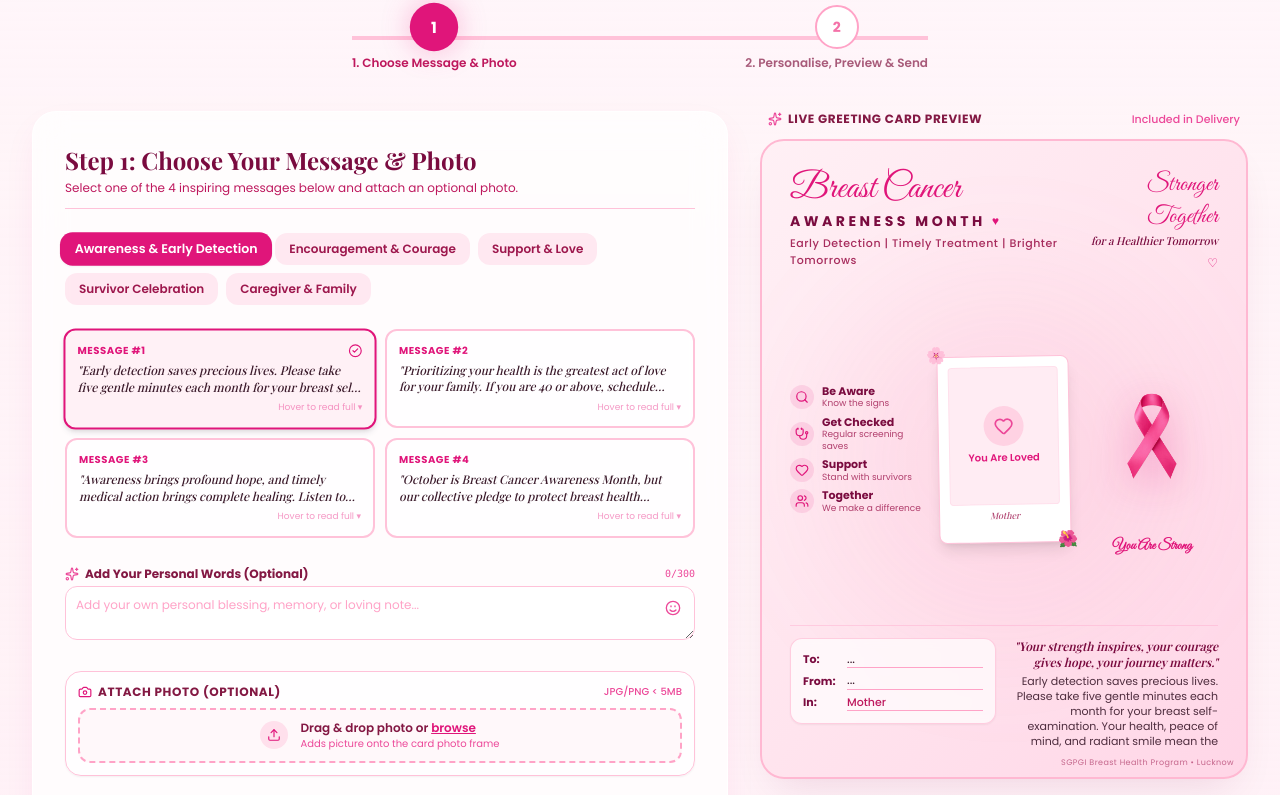
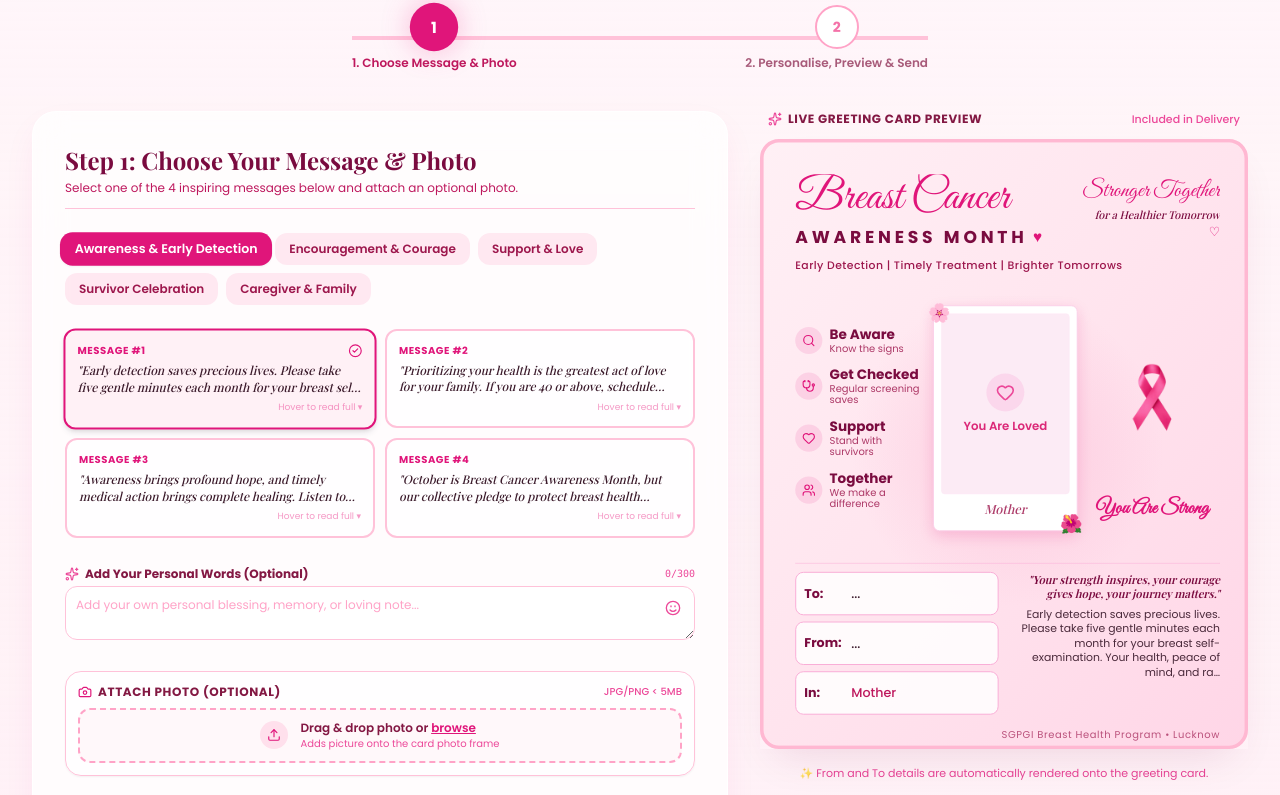
Before and after one commit to Prajit-333/pink, a React (Vite) app: page / in a window 1280 px wide. Shown: the part 1710-2505 px from the top of the page. Built offline with nearby package versions, Linux system fonts and the light colour scheme; a web font is replaced by a local one.

Commit message:
changed the image alignment

```diff
--- a/src/components/CardPreview.jsx
+++ b/src/components/CardPreview.jsx
@@ -1,5 +1,5 @@
-import React, { forwardRef } from 'react';
-import { Search, Stethoscope, Heart, Users, Sparkles } from 'lucide-react';
+import React, { forwardRef, useEffect, useRef, useState } from 'react';
+import { Search, Stethoscope, Heart, Users } from 'lucide-react';
 
 export const CARD_STYLES = [
   {
@@ -32,6 +32,254 @@ export const CARD_STYLES = [
   },
 ];
 
+const CARD_WIDTH = 1080;
+const CARD_HEIGHT = 1350;
+const NAME_MAX_CHARS = 36;     // fits 2 lines in a row
+const MESSAGE_MAX_CHARS = 150; // fits 5 lines in the right column
+
+const clipText = (value, maximum) => {
+  const text = String(value || '');
+  if (text.length <= maximum) return text;
+  return `${Array.from(text).slice(0, maximum - 1).join('').trimEnd()}…`;
+};
+
+const wrapSafe = {
+  minWidth: 0,
+  overflowWrap: 'anywhere',
+  wordBreak: 'break-word',
+};
+
+const CardCanvas = ({
+  canvasRef,
+  exportId,
+  recipient,
+  sender,
+  relationship,
+  messageText,
+  personalNote,
+  photoUrl,
+  currentStyle,
+}) => {
+  const rawMessage = personalNote ? `${personalNote} — ${messageText}` : messageText;
+  const safeMessage = clipText(rawMessage, MESSAGE_MAX_CHARS);
+  const sideItems = [
+    { Icon: Search, title: 'Be Aware', sub: 'Know the signs' },
+    { Icon: Stethoscope, title: 'Get Checked', sub: 'Regular screening saves' },
+    { Icon: Heart, title: 'Support', sub: 'Stand with survivors' },
+    { Icon: Users, title: 'Together', sub: 'We make a difference' },
+  ];
+  const rows = [
+  { label: 'To:', value: clipText(recipient || '...', NAME_MAX_CHARS), color: '#3B1A2B' },
+  { label: 'From:', value: clipText(sender || '...', NAME_MAX_CHARS), color: '#3B1A2B' },
+  { label: 'In:', value: clipText(relationship || 'Friend / Loved One', NAME_MAX_CHARS), color: '#BE185D' },
+];
+
+  return (
+    <div
+      ref={canvasRef}
+      id={exportId}
+      className={`greeting-card-export bg-gradient-to-br ${currentStyle.bgClass} text-[#3B1A2B] select-none`}
+      style={{
+        position: 'relative',
+        width: CARD_WIDTH,
+        height: CARD_HEIGHT,
+        minWidth: CARD_WIDTH,
+        maxWidth: 'none',
+        overflow: 'hidden',
+        boxSizing: 'border-box',
+        border: `8px solid ${currentStyle.borderColor}`,
+        borderRadius: 42,
+      }}
+    >
+      <div
+        style={{
+          position: 'absolute',
+          left: 190,
+          top: 330,
+          width: 700,
+          height: 700,
+          borderRadius: '50%',
+          background: 'radial-gradient(circle, rgba(244,114,168,0.22) 0%, rgba(244,114,168,0) 70%)',
+        }}
+      />
+
+      <div style={{ position: 'absolute', left: 70, top: 70, width: 940, height: 230, overflow: 'hidden' }}>
+        <div style={{ position: 'absolute', left: 0, top: 0, width: 650 }}>
+          <h2 className="font-script" style={{ fontSize: 100, lineHeight: 1.05, color: '#E0157A', margin: 0 }}>
+            Breast Cancer
+          </h2>
+          <div style={{ display: 'flex', alignItems: 'center', gap: 12, marginTop: 6 }}>
+            <span className="font-sans" style={{ fontSize: 38, fontWeight: 800, letterSpacing: '0.22em', color: '#7A0B3F', whiteSpace: 'nowrap' }}>
+              AWARENESS MONTH
+            </span>
+            <span style={{ fontSize: 34, color: '#E0157A' }}>♥</span>
+          </div>
+          <p style={{ fontSize: 24, fontWeight: 500, color: '#9D174D', margin: '16px 0 0', letterSpacing: '0.04em', whiteSpace: 'nowrap' }}>
+            Early Detection | Timely Treatment | Brighter Tomorrows
+          </p>
+        </div>
+        <div style={{ position: 'absolute', right: 0, top: 10, width: 320, textAlign: 'right' }}>
+          <p className="font-script" style={{ fontSize: 50, lineHeight: 1.1, color: '#E0157A', margin: 0 }}>
+            Stronger Together
+          </p>
+          <p className="font-serif" style={{ fontSize: 24, fontStyle: 'italic', color: '#7A0B3F', margin: '6px 0 0' }}>
+            for a Healthier Tomorrow
+          </p>
+          <span style={{ fontSize: 28, color: '#E0157A' }}>♡</span>
+        </div>
+      </div>
+
+      <div
+        style={{
+          position: 'absolute',
+          left: 70,
+          top: 300,
+          width: 940,
+          height: 620,
+          display: 'grid',
+          gridTemplateColumns: '290px 350px 300px',
+          alignItems: 'center',
+        }}
+      >
+        <div style={{ ...wrapSafe, display: 'flex', flexDirection: 'column', gap: 26 }}>
+          {sideItems.map(({ Icon, title, sub }) => (
+            <div key={title} style={{ display: 'flex', alignItems: 'center', gap: 16 }}>
+              <div style={{ width: 60, height: 60, flexShrink: 0, borderRadius: '50%', background: 'rgba(236,72,153,0.15)', display: 'flex', alignItems: 'center', justifyContent: 'center', color: '#E0157A' }}>
+                <Icon size={30} />
+              </div>
+              <div style={{ ...wrapSafe, lineHeight: 1.2 }}>
+                <span style={{ display: 'block', fontSize: 30, fontWeight: 700, color: '#7A0B3F' }}>{title}</span>
+                <span style={{ display: 'block', fontSize: 22, color: 'rgba(157,23,77,0.85)' }}>{sub}</span>
+              </div>
+            </div>
+          ))}
+        </div>
+
+        <div style={{ position: 'relative', width: 350, height: 540, display: 'flex', justifyContent: 'center', alignItems: 'center' }}>
+          <div style={{ position: 'absolute', top: 6, left: 4, fontSize: 40, zIndex: 2 }}>🌸</div>
+          <div style={{ position: 'absolute', bottom: 6, right: 4, fontSize: 40, zIndex: 2 }}>🌺</div>
+          <div style={{ boxSizing: 'border-box', width: 320, height: 500, background: '#fff', padding: '16px 16px 0', borderRadius: 14, border: '2px solid #FBCFE8', boxShadow: '0 10px 30px rgba(224,21,122,0.18)', display: 'flex', flexDirection: 'column', alignItems: 'center' }}>
+            <div style={{ width: 284, height: 400, flexShrink: 0, borderRadius: 8, overflow: 'hidden', background: 'rgba(252,231,243,0.8)', border: '1px solid #FCE7F3', display: 'flex', alignItems: 'center', justifyContent: 'center' }}>
+              {photoUrl ? (
+                <img src={photoUrl} alt="Recipient" style={{ width: '100%', height: '100%', objectFit: 'cover', objectPosition: 'center', display: 'block' }} />
+              ) : (
+                <div style={{ textAlign: 'center', color: '#F472B6' }}>
+                  <div style={{ width: 84, height: 84, margin: '0 auto 12px', borderRadius: '50%', background: 'rgba(251,207,232,0.7)', display: 'flex', alignItems: 'center', justifyContent: 'center' }}>
+                    <Heart size={42} color="#EC4899" />
+                  </div>
+                  <span style={{ fontSize: 26, fontWeight: 600, color: '#DB2777' }}>You Are Loved</span>
+                </div>
+              )}
+            </div>
+            <p
+              className="font-serif"
+              style={{
+                ...wrapSafe,
+                width: 284,
+                margin: '14px 0 0',
+                fontSize: 28,
+                fontStyle: 'italic',
+                textAlign: 'center',
+                lineHeight: 1.3,
+                color: 'rgba(157,23,77,0.85)',
+              }}
+            >
+              {clipText(relationship || 'Together in Hope', 22)}
+            </p>
+          </div>
+        </div>
+
+        <div style={{ width: 300, height: 540, display: 'flex', flexDirection: 'column', alignItems: 'center', justifyContent: 'center' }}>
+          <div style={{ width: 250, height: 380, display: 'flex', alignItems: 'center', justifyContent: 'center' }}>
+            <img src="/assets/images/pink-ribbon.png" alt="Authentic Pink Awareness Ribbon" style={{ width: '100%', height: '100%', objectFit: 'contain', display: 'block' }} />
+          </div>
+          <span className="font-script" style={{ fontSize: 44, fontWeight: 700, color: '#E0157A', marginTop: 20, whiteSpace: 'nowrap' }}>
+            You Are Strong
+          </span>
+        </div>
+      </div>
+
+      <div style={{ position: 'absolute', left: 70, top: 930, width: 940, height: 2, background: 'rgba(249,168,212,0.5)' }} />
+
+      {/* ================= FOOTER CONTENT (950px - 1270px): two equal columns ================= */}
+      <div
+        style={{
+          position: 'absolute',
+          left: 70,
+          top: 950,
+          width: 940,
+          height: 320,
+          display: 'grid',
+          gridTemplateColumns: '1fr 1fr',
+          columnGap: 40,
+        }}
+      >
+        {/* Left column: To / From / In */}
+        <div style={{ ...wrapSafe, display: 'flex', flexDirection: 'column', gap: 14 }}>
+          {rows.map((r) => (
+            <div
+              key={r.label}
+              style={{
+                boxSizing: 'border-box',
+                display: 'flex',
+                alignItems: 'center',
+                gap: 12,
+                height: 96,
+                padding: '10px 18px',
+                background: 'rgba(255,255,255,0.85)',
+                border: '2px solid #F9A8D4',
+                borderRadius: 18,
+                minWidth: 0,
+              }}
+            >
+              <span style={{ width: 92, flexShrink: 0, fontSize: 28, lineHeight: 1.3, fontWeight: 700, color: '#7A0B3F' }}>
+                {r.label}
+              </span>
+              <span
+                style={{
+                  ...wrapSafe,
+                  flex: 1,
+                  fontSize: 28,
+                  lineHeight: 1.25,
+                  fontWeight: 500,
+                  color: r.color,
+                }}
+              >
+                {r.value}
+              </span>
+            </div>
+          ))}
+        </div>
+
+        {/* Right column: quote + message */}
+        <div style={{ ...wrapSafe, textAlign: 'right' }}>
+          <p
+            className="font-serif"
+            style={{ ...wrapSafe, margin: 0, fontSize: 25, lineHeight: '32px', fontStyle: 'italic', fontWeight: 600, color: '#7A0B3F' }}
+          >
+            "Your strength inspires, your courage gives hope, your journey matters."
+          </p>
+          <p
+            style={{
+              ...wrapSafe,
+              margin: '14px 0 0',
+              fontSize: 24,
+              lineHeight: '32px',
+              color: 'rgba(59,26,43,0.92)',
+            }}
+          >
+            {safeMessage}
+          </p>
+        </div>
+      </div>
+
+      <div style={{ position: 'absolute', left: 70, top: 1290, width: 940, height: 40, lineHeight: '40px', textAlign: 'right', fontSize: 22, letterSpacing: '0.06em', color: 'rgba(157,23,77,0.7)', whiteSpace: 'nowrap' }}>
+        SGPGI Breast Health Program • Lucknow
+      </div>
+    </div>
+  );
+};
+
 export const CardPreview = forwardRef(({
   recipient = 'Beloved Mother',
   sender = 'With All My Heart',
@@ -42,188 +290,34 @@ export const CardPreview = forwardRef(({
   styleId = 'satin-pink',
   className = '',
 }, ref) => {
-  const currentStyle = CARD_STYLES.find((s) => s.id === styleId) || CARD_STYLES[0];
+  const currentStyle = CARD_STYLES.find((style) => style.id === styleId) || CARD_STYLES[0];
+  const wrapRef = useRef(null);
+  const [scale, setScale] = useState(0.5);
+
+  useEffect(() => {
+    const element = wrapRef.current;
+    if (!element) return undefined;
+    const updateScale = () => setScale(element.clientWidth / CARD_WIDTH);
+    updateScale();
+    const observer = new ResizeObserver(updateScale);
+    observer.observe(element);
+    return () => observer.disconnect();
+  }, []);
+
+  const sharedProps = { recipient, sender, relationship, messageText, personalNote, photoUrl, currentStyle };
 
   return (
-    <div
-      ref={ref}
-      id="greeting-card-export"
-      className={`relative w-full max-w-[680px] min-h-[620px] sm:min-h-[640px] rounded-3xl overflow-hidden p-5 sm:p-7 pb-8 shadow-card-pink border-2 bg-gradient-to-br ${currentStyle.bgClass} select-none text-[#3B1A2B] flex flex-col justify-between ${className}`}
-      style={{ borderColor: currentStyle.borderColor }}
-    >
-      {/* Background Watermark Ribbon Glow */}
-      <div className="absolute top-1/2 left-1/2 -translate-x-1/2 -translate-y-1/2 w-[340px] h-[340px] bg-pink-400/10 rounded-full blur-3xl pointer-events-none" />
-
-      {/* Top Header Row */}
-      <div className="flex items-start justify-between relative z-10">
-        <div>
-          <h2 className="font-script text-3xl sm:text-4xl text-[#E0157A] leading-none">
-            Breast Cancer
-          </h2>
-          <div className="flex items-center gap-1.5 mt-0.5">
-            <span className="font-sans font-extrabold tracking-[0.25em] text-xs sm:text-sm text-[#7A0B3F] uppercase">
-              AWARENESS MONTH
-            </span>
-            <span className="text-[#E0157A] text-xs">♥</span>
-          </div>
-          <p className="text-[10px] sm:text-[11px] font-medium text-[#9D174D]/90 mt-1 tracking-wider">
-            Early Detection | Timely Treatment | Brighter Tomorrows
-          </p>
-        </div>
-
-        {/* Right Corner Script Tagline */}
-        <div className="text-right hidden sm:block">
-          <p className="font-script text-xl sm:text-2xl text-[#E0157A] leading-tight">
-            Stronger Together
-          </p>
-          <p className="font-serif italic text-[11px] text-[#7A0B3F]">
-            for a Healthier Tomorrow
-          </p>
-          <span className="text-[#E0157A] text-xs">♡</span>
+    <>
+      <div ref={wrapRef} className={`relative w-full max-w-[680px] overflow-hidden shadow-card-pink ${className}`} style={{ height: CARD_HEIGHT * scale }}>
+        <div style={{ width: CARD_WIDTH, height: CARD_HEIGHT, transform: `scale(${scale})`, transformOrigin: 'top left' }}>
+          <CardCanvas {...sharedProps} />
         </div>
       </div>
 
-      {/* Main Body Grid */}
-      <div className="grid grid-cols-12 gap-3 sm:gap-4 items-center my-2 relative z-10 min-w-0">
-
-        {/* Left Column: 4 Core Icons */}
-        <div className="col-span-4 sm:col-span-4 min-w-0 space-y-1.5">
-          <div className="flex items-center gap-2">
-            <div className="w-6 h-6 rounded-full bg-pink-500/15 flex items-center justify-center text-[#E0157A] flex-shrink-0">
-              <Search className="w-3.5 h-3.5" />
-            </div>
-            <div className="leading-tight">
-              <span className="block text-[11px] font-bold text-[#7A0B3F]">Be Aware</span>
-              <span className="block text-[9px] text-[#9D174D]/80">Know the signs</span>
-            </div>
-          </div>
-
-          <div className="flex items-center gap-2">
-            <div className="w-6 h-6 rounded-full bg-pink-500/15 flex items-center justify-center text-[#E0157A] flex-shrink-0">
-              <Stethoscope className="w-3.5 h-3.5" />
-            </div>
-            <div className="leading-tight">
-              <span className="block text-[11px] font-bold text-[#7A0B3F]">Get Checked</span>
-              <span className="block text-[9px] text-[#9D174D]/80">Regular screening saves</span>
-            </div>
-          </div>
-
-          <div className="flex items-center gap-2">
-            <div className="w-6 h-6 rounded-full bg-pink-500/15 flex items-center justify-center text-[#E0157A] flex-shrink-0">
-              <Heart className="w-3.5 h-3.5" />
-            </div>
-            <div className="leading-tight">
-              <span className="block text-[11px] font-bold text-[#7A0B3F]">Support</span>
-              <span className="block text-[9px] text-[#9D174D]/80">Stand with survivors</span>
-            </div>
-          </div>
-
-          <div className="flex items-center gap-2">
-            <div className="w-6 h-6 rounded-full bg-pink-500/15 flex items-center justify-center text-[#E0157A] flex-shrink-0">
-              <Users className="w-3.5 h-3.5" />
-            </div>
-            <div className="leading-tight">
-              <span className="block text-[11px] font-bold text-[#7A0B3F]">Together</span>
-              <span className="block text-[9px] text-[#9D174D]/80">We make a difference</span>
-            </div>
-          </div>
-        </div>
-
-        {/* Center: Photo Frame with Satin Ribbon Weaving */}
-        <div className="col-span-4 sm:col-span-4 min-w-0 flex justify-center relative">
-
-          {/* Decorative Floral Cherry Blossoms around frame */}
-          <div className="absolute -top-3 -left-3 text-[#E0157A] opacity-90 z-20 pointer-events-none">
-            🌸
-          </div>
-          <div className="absolute -bottom-2 -right-2 text-[#EC4899] opacity-90 z-20 pointer-events-none">
-            🌺
-          </div>
-
-          {/* Polaroid-style photo frame */}
-          <div className="relative bg-white p-2 sm:p-2.5 pb-4 sm:pb-5 rounded-lg shadow-lg border border-pink-200 transform -rotate-1 hover:rotate-0 transition-transform duration-300 w-28 sm:w-36">
-            <div className="w-full aspect-[4/5] bg-pink-100/60 rounded overflow-hidden flex items-center justify-center border border-pink-100">
-              {photoUrl ? (
-                <img
-                  src={photoUrl}
-                  alt="Recipient"
-                  className="w-full h-full object-cover"
-                />
-              ) : (
-                <div className="flex flex-col items-center justify-center p-2 text-center text-pink-400">
-                  <div className="w-10 h-10 rounded-full bg-pink-200/60 flex items-center justify-center mb-1">
-                    <Heart className="w-5 h-5 text-pink-500" />
-                  </div>
-                  <span className="text-[10px] font-semibold text-pink-600">You Are Loved</span>
-                </div>
-              )}
-            </div>
-            <p className="text-[9px] font-serif italic text-center text-pink-800/80 mt-1">
-              {relationship || 'Together in Hope'}
-            </p>
-          </div>
-        </div>
-
-        {/* Right Column: Ribbon & Hope Symbol */}
-        <div className="col-span-4 sm:col-span-4 min-w-0 flex flex-col items-center justify-center relative">
-          <div className="w-24 sm:w-32 md:w-36 h-32 sm:h-44 md:h-48 flex items-center justify-center">
-            <img
-              src="/assets/images/pink-ribbon.png"
-              alt="Authentic Pink Awareness Ribbon"
-              className="w-full h-full object-contain filter drop-shadow-[0_10px_20px_rgba(224,21,122,0.35)] transform hover:scale-105 transition-transform"
-            />
-          </div>
-          <div className="text-center mt-0.5">
-            <span className="text-[12px] sm:text-sm font-script text-[#E0157A] block font-bold">
-              You Are Strong
-            </span>
-          </div>
-        </div>
-
+      <div aria-hidden="true" style={{ position: 'fixed', left: -10000, top: 0, width: CARD_WIDTH, height: CARD_HEIGHT, pointerEvents: 'none' }}>
+        <CardCanvas canvasRef={ref} exportId="greeting-card-export" {...sharedProps} />
       </div>
-
-      {/* Bottom Row: Dedication Box (Left) & Inspiring Message (Right) */}
-      <div className="grid grid-cols-12 gap-3 sm:gap-4 items-start relative z-10 pt-3 border-t border-pink-300/40 min-w-0">
-
-        {/* Dedication Fill-in Fields (Left) */}
-        <div className="col-span-6 min-w-0 bg-white/70 backdrop-blur-sm p-2.5 sm:p-3 rounded-xl border border-pink-200/80 shadow-sm space-y-1">
-          <div className="flex items-center text-[10px] sm:text-[11px]">
-            <span className="font-bold text-[#7A0B3F] w-11 flex-shrink-0">To:</span>
-            <span className="font-medium text-[#3B1A2B] truncate border-b border-pink-300 flex-1 min-w-0">
-              {recipient || '...'}
-            </span>
-          </div>
-          <div className="flex items-center text-[10px] sm:text-[11px]">
-            <span className="font-bold text-[#7A0B3F] w-11 flex-shrink-0">From:</span>
-            <span className="font-medium text-[#3B1A2B] truncate border-b border-pink-300 flex-1 min-w-0">
-              {sender || '...'}
-            </span>
-          </div>
-          <div className="flex items-center text-[10px] sm:text-[11px]">
-            <span className="font-bold text-[#7A0B3F] w-11 flex-shrink-0">In:</span>
-            <span className="font-medium text-pink-700 truncate border-b border-pink-300 flex-1 min-w-0">
-              {relationship || 'Friend / Loved One'}
-            </span>
-          </div>
-        </div>
-
-        {/* Heartfelt Message (Right) */}
-        <div className="col-span-6 min-w-0 text-right">
-          <p className="font-serif italic text-[11px] sm:text-xs text-[#7A0B3F] font-semibold leading-tight">
-            "Your strength inspires, your courage gives hope, your journey matters."
-          </p>
-          <p className="text-[10px] sm:text-[11px] text-[#3B1A2B]/90 mt-1 leading-snug line-clamp-5 break-words">
-            {personalNote ? `${personalNote} — ${messageText}` : messageText}
-          </p>
-        </div>
-
-      </div>
-
-      {/* Official SGPGI Initiative Small Footer Stamp */}
-      <div className="absolute bottom-2 right-3 text-[8px] text-[#9D174D]/60 tracking-wider">
-        SGPGI Breast Health Program • Lucknow
-      </div>
-    </div>
+    </>
   );
 });
 
```
Also changed, not shown: src/components/MessageWizard.jsx (+57 -7 lines).
